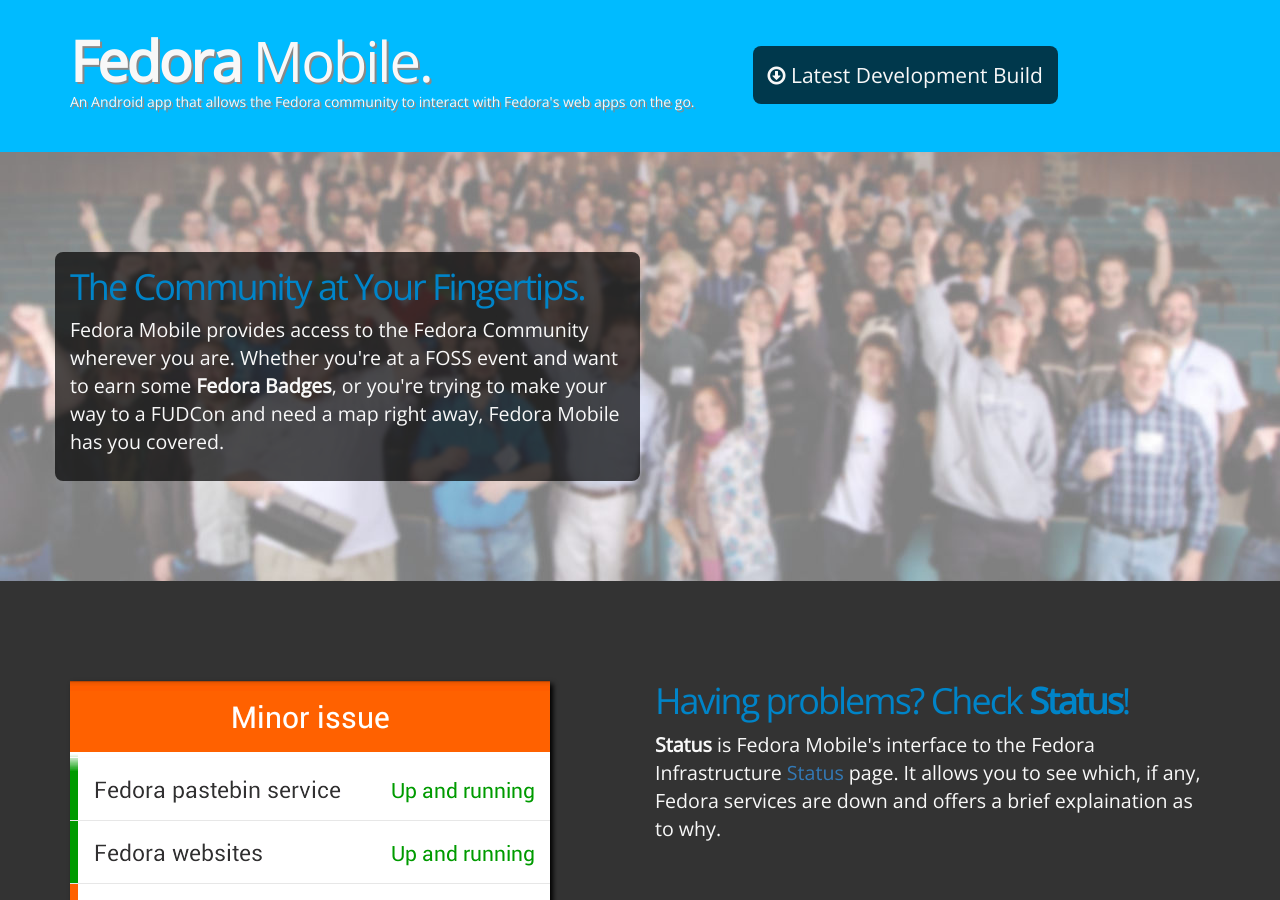
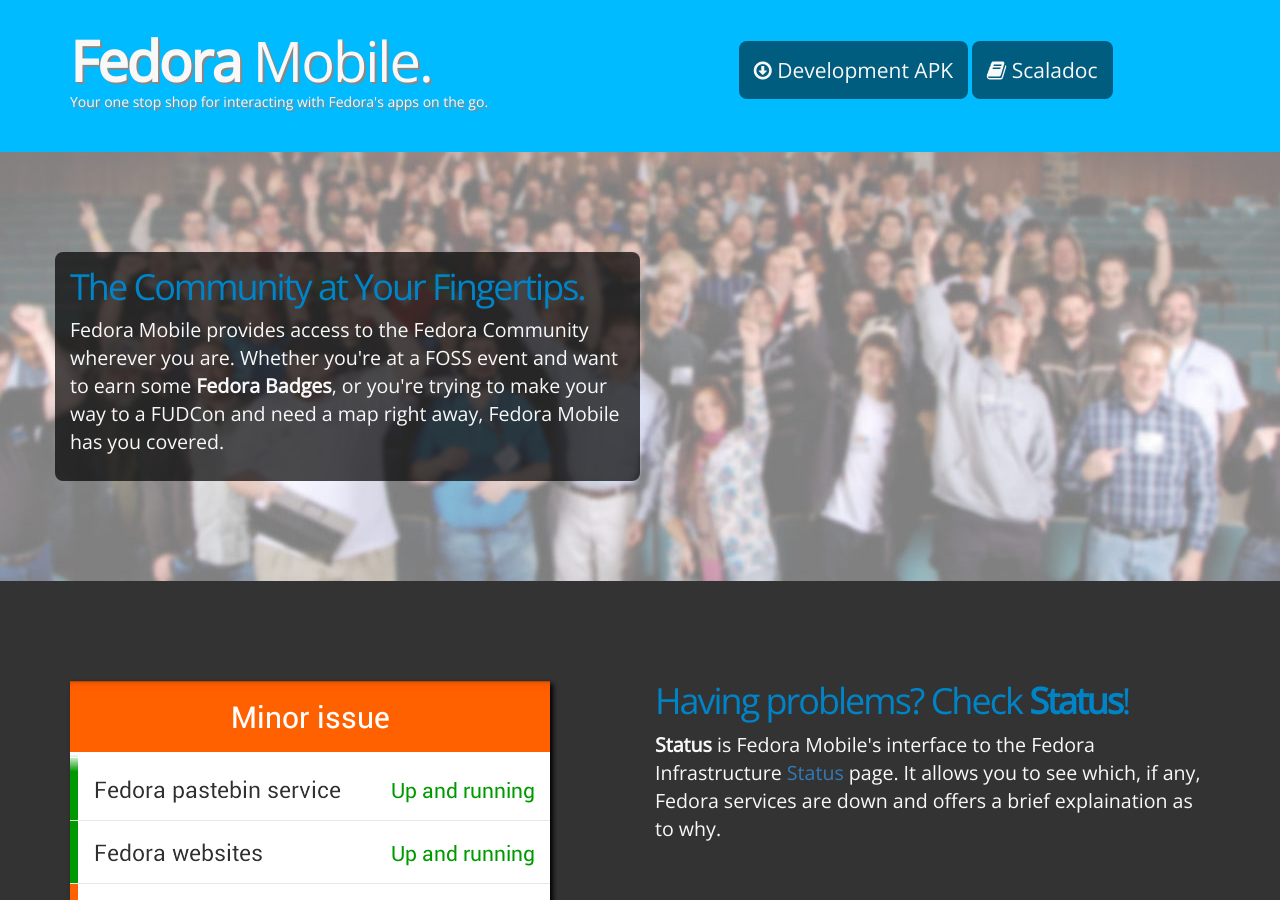
Before and after one commit to fedora-infra/mobile, a Jekyll site: the page built from index.html, in a window 1280 px wide and 900 px high. Built offline with Jekyll 4.4.1, drawn with Linux system fonts in a browser that asks for light colours; nearby versions of some CDN libraries; some web fonts are replaced; library files that are not in the unit come from our copies.

Commit message:
a bunch of styling changes, and add a scaladoc link.

```diff
--- a/index.html
+++ b/index.html
@@ -6,19 +6,21 @@
 <div class="fm-front-header">
   <div class="container">
     <div class="row">
-      <div class="col col-lg-7">
+      <div class="col col-lg-5">
         <h1><strong>Fedora</strong> Mobile.</h1>
         <p>
-          An Android app that allows the Fedora community to interact with Fedora's
-          web apps on the go.</p>
+          Your one stop shop for interacting with Fedora's apps on the go.
+        </p>
       </div>
 
-      <div class="col col-lg-4 col-offset-1">
-        <div class="fm-download-link">
-          <a href="http://da.gd/j"><i class="icon-download"></i> Latest Development Build</a>
+      <div class="col col-lg-6 col-offset-1">
+        <div class="pull-right fm-push25">
+          <span class="fm-download-link">
+            <a href="http://da.gd/j"><i class="icon-download"></i> Development APK</a>
+            <a href="http://da.gd/j"><i class="icon-book"></i> Scaladoc</a>
+          </span>
         </div>
       </div>
-
     </div>
   </div>
 </div>
--- a/rsrc/custom.less
+++ b/rsrc/custom.less
@@ -22,12 +22,12 @@
     margin: 0;
     padding: 0;
     color: #0084c8;
-    font-family: 'Overpass', 'Open Sans', sans-serif;
+    font-family: 'Proxima Nova', 'proxima-nova', 'Overpass', 'Open Sans', sans-serif;
     letter-spacing: -2px;
 }
 
 body {
-    font-family: 'Open Sans', sans-serif;
+    font-family: 'Proxima Nova Condensed', 'proxima-nova-condensed', 'Open Sans', sans-serif;
 }
 
 .navbar {
@@ -58,15 +58,31 @@
     .fm-download-link a {
         font-size: 1.5em;
         color: #f8f8f8 !important;
-        background-color:rgba(0,0,0,0.7);
-        color: #f8f8f8;
         padding: 15px;
         border-radius: 8px;
         text-shadow: none;
+        background-color: #005d7f;
+        /*float: left;
 
-        &:hover { text-decoration: none; }
+        &:first-child {
+            border-top-right-radius: 0 0;
+            border-bottom-right-radius: 0 0;
+            background-color: #005d7f;
+        }
+
+        &:last-child {
+            border-top-left-radius: 0 0;
+            border-bottom-left-radius: 0 0;
+            background-color: #db6700;
+        }*/
+
+        &:hover {
+            text-decoration: none;
+        }
     }
 }
+
+.fm-push25 { margin-top: 25px; }
 
 .section {
     padding: 100px 0;
```
